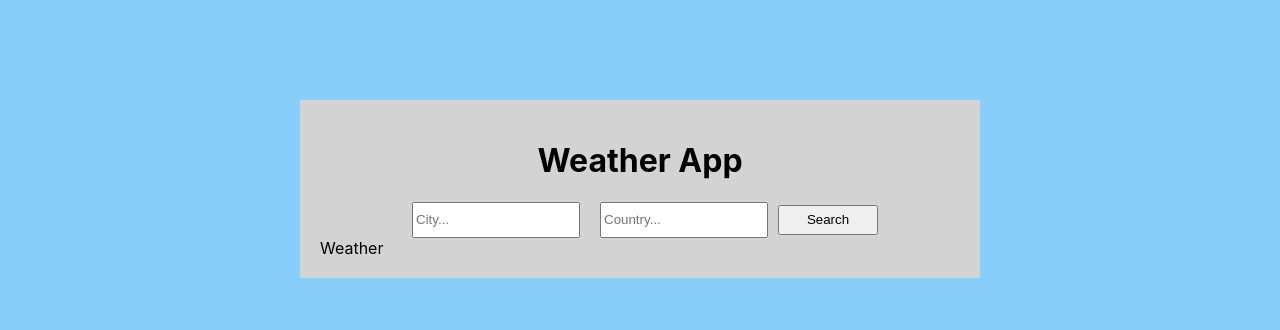
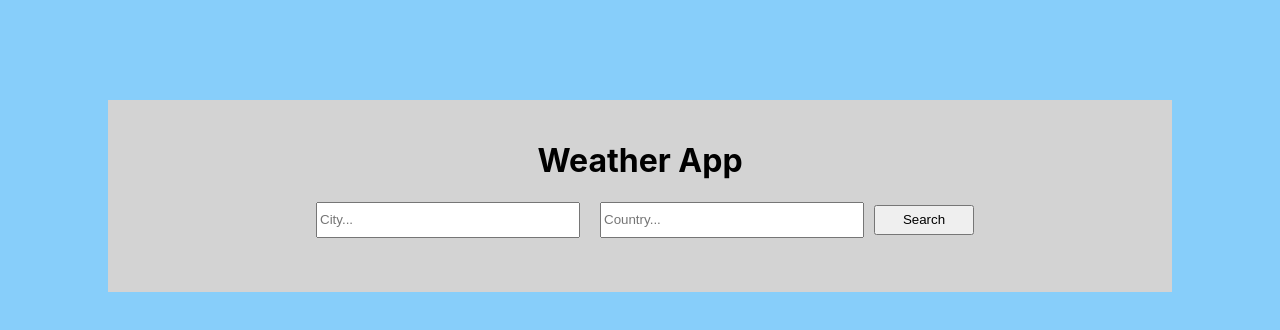
Before and after one commit to alenapucova/weather-app, a React (Create React App) app: page / in a window 1280 px wide. Shown: the top 330 px of the page. Built offline with nearby package versions, Linux system fonts and the light colour scheme.

Commit message:
Forecast data

```diff
--- a/src/App.js
+++ b/src/App.js
@@ -2,24 +2,124 @@ import React from "react"
 import Header from "./Components/Header"
 import Form from "./Components/Form"
 import Weather from "./Components/Weather"
+import Location from "./Components/Location"
 import { async } from "q";
+
 
 const API_KEY = "4c4d8bbea8dfac06bebcb6b2cded1401"
 
 class App extends React.Component{
 
+  state ={
+    day: [],
+    city: undefined,
+    country: undefined,
+    max_temp: [],
+    min_temp: [],
+    condition: [],
+    humidity: [],
+    error: undefined
+  }
   getWeather = async (e) =>{
+
     e.preventDefault();
-    const api_call = await fetch(`http://api.openweathermap.org/data/2.5/weather?q=London,uk&appid=${API_KEY}&units=metric`);
+    const city = e.target.elements.city.value;
+    const country = e.target.elements.country.value;
+
+    const api_call = await fetch(`http://api.openweathermap.org/data/2.5/forecast?q=${city},${country}&appid=${API_KEY}&units=metric`);
     const data = await api_call.json();
+
     console.log(data);
+
+
+
+    if (city && country) {
+      console.log(data);
+      this.setState({
+        day: [data.list[0].dt_txt,data.list[8].dt_txt,data.list[16].dt_txt,data.list[24].dt_txt,data.list[32].dt_txt],
+        city: data.city.name,
+        country: data.city.country,
+        max_temp: [data.list[0].main.temp_max,data.list[8].main.temp_max,data.list[16].main.temp_max,data.list[24].main.temp_max,data.list[32].main.temp_max],
+        min_temp: [data.list[0].main.temp_min,data.list[8].main.temp_min,data.list[16].main.temp_min,data.list[24].main.temp_min,data.list[32].main.temp_min],
+        condition: [data.list[0].weather[0].description,data.list[8].weather[0].description,data.list[16].weather[0].description,data.list[24].weather[0].description,data.list[32].weather[0].description],
+        humidity: [data.list[0].main.humidity,data.list[8].main.humidity,data.list[16].main.humidity,data.list[24].main.humidity,data.list[32].main.humidity],
+        error: ""
+      })
+    } else {
+      this.setState({
+        day: undefined,
+        city: undefined,
+        country: undefined,
+        max_temp: undefined,
+        min_temp: undefined,
+        condition: undefined,
+        humidity: undefined,
+        error: "Please enter the location"
+      })
+    }
   }
+
   render(){
     return(
       <div className="wrapper">
         <Header/>
         <Form getWeather={this.getWeather}/>
-        <Weather/>
+        <Location
+            city={this.state.city}
+            country={this.state.country}
+        />
+        <div className="forecast">
+        <Weather getDay = {this.getDay}
+            day= {this.state.day[0]}
+            city={this.state.city}
+            country={this.state.country}
+            max_temp={this.state.max_temp[0]}
+            min_temp={this.state.min_temp[0]}
+            condition={this.state.condition[0]}
+            humidity={this.state.humidity[0]}
+            error={this.state.error}
+        />
+        <Weather
+            day={this.state.day[1]}
+            city={this.state.city}
+            country={this.state.country}
+            max_temp={this.state.max_temp[1]}
+            min_temp={this.state.min_temp[1]}
+            condition={this.state.condition[1]}
+            humidity={this.state.humidity[1]}
+            error={this.state.error}
+        />
+        <Weather
+            day={this.state.day[2]}
+            city={this.state.city}
+            country={this.state.country}
+            max_temp={this.state.max_temp[2]}
+            min_temp={this.state.min_temp[2]}
+            condition={this.state.condition[2]}
+            humidity={this.state.humidity[2]}
+            error={this.state.error}
+        />
+        <Weather
+            day={this.state.day[3]}
+            city={this.state.city}
+            country={this.state.country}
+            max_temp={this.state.max_temp[3]}
+            min_temp={this.state.min_temp[3]}
+            condition={this.state.condition[3]}
+            humidity={this.state.humidity[3]}
+            error={this.state.error}
+        />
+        <Weather
+            day={this.state.day[4]}
+            city={this.state.city}
+            country={this.state.country}
+            max_temp={this.state.max_temp[4]}
+            min_temp={this.state.min_temp[4]}
+            condition={this.state.condition[4]}
+            humidity={this.state.humidity[4]}
+            error={this.state.error}
+        />
+        </div>
       </div>
     )
   }
--- /dev/null
+++ b/src/Components/Location.js
@@ -0,0 +1,17 @@
+import React from "react"
+
+class Location extends React.Component{
+
+    render(){
+        return(
+            <div className="location">
+
+                {this.props.city &&  <p> Location: {this.props.city},{this.props.country}</p>}
+
+            </div>
+        )
+    }
+}
+
+
+export default Location
--- a/src/Components/Weather.js
+++ b/src/Components/Weather.js
@@ -1,11 +1,21 @@
 import React from "react"
 
 class Weather extends React.Component{
+
     render(){
         return(
-            <div>
-                Weather
+
+            <div className="single_day">
+
+                {this.props.day &&  <p> {this.props.day}</p>}
+                {this.props.max_temp &&  <p>Max temperature:  {this.props.max_temp}°C</p>}
+                {this.props.min_temp &&  <p>Min temperature: {this.props.min_temp}°C</p>}
+                {this.props.condition &&  <p>Condition: {this.props.condition}</p>}
+                {this.props.humidity && <p>Humidity: {this.props.humidity}</p>}
+                {this.props.error && <p>{this.props.error}</p>}
+
             </div>
+
         )
     }
 }
--- a/src/index.css
+++ b/src/index.css
@@ -14,7 +14,7 @@ code {
 }
 
 .wrapper{
-  width: 50%;
+  width: 80%;
   margin: 100px auto;
   padding: 20px;
   background-color: lightgray;
@@ -38,3 +38,16 @@ input{
   width: 100px;
 
 }
+.location{
+  text-align: center;
+  font-size: 20px;
+}
+.single_day{
+  display: inline-block;
+  padding: 15px;
+}
+.forecast{
+  width: 85%;
+  margin:auto;
+
+}
```
